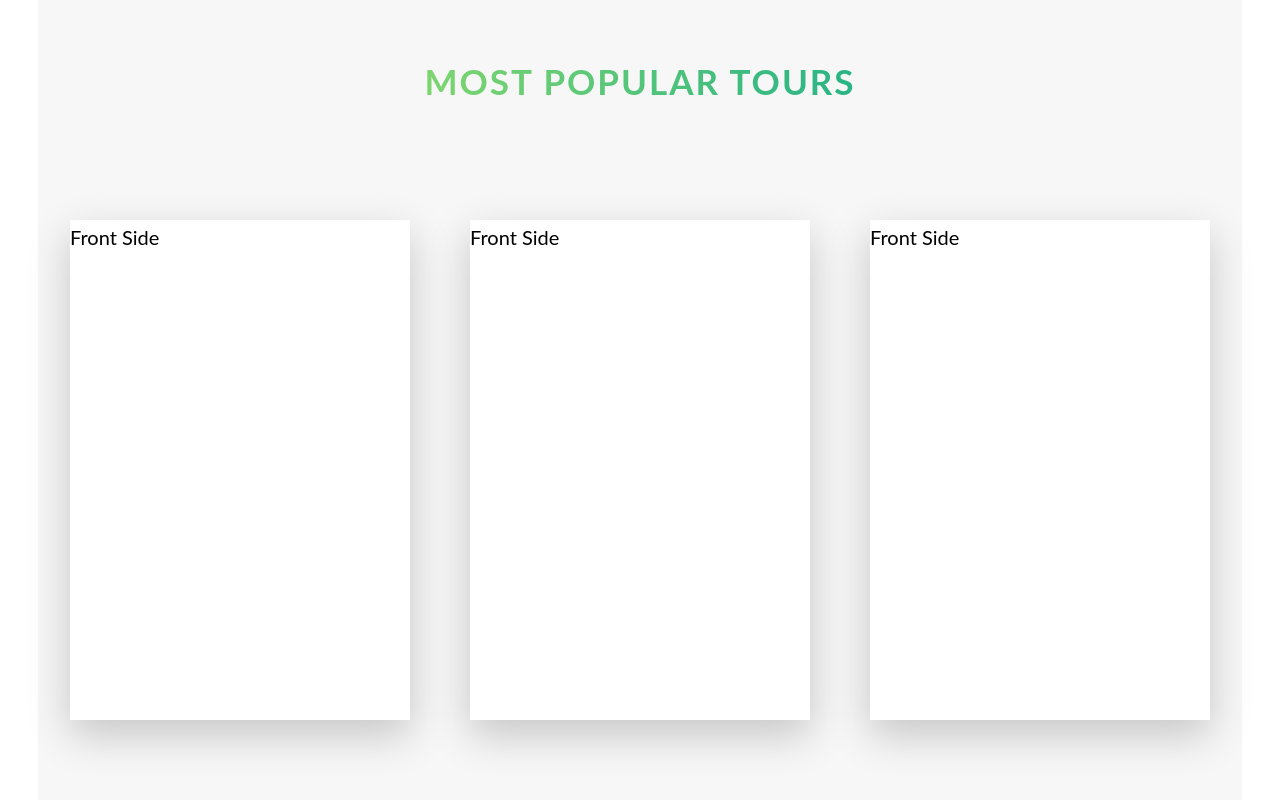
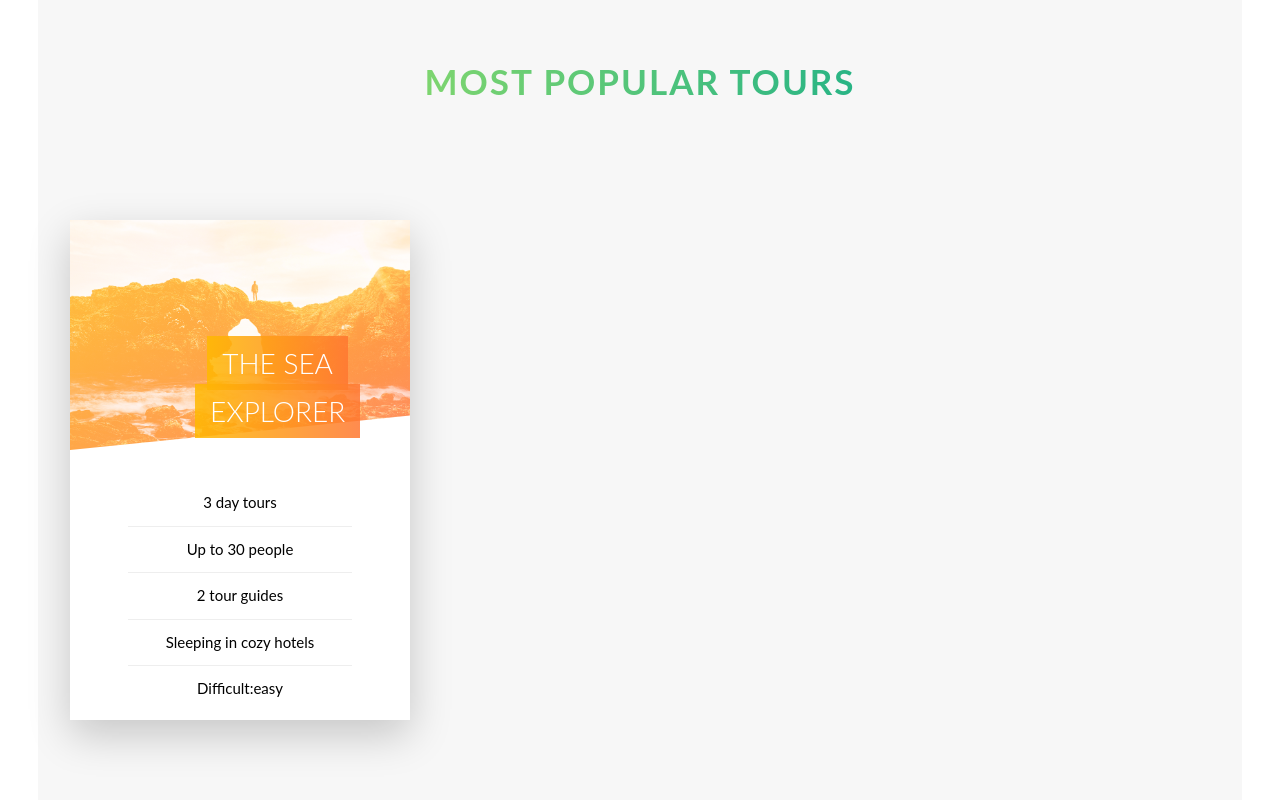
Before and after one commit to Magicsoftuz/magic-life, a website: page index.html in a window 1280 px wide. Shown: the part 2423-3223 px from the top of the page. Drawn offline with Linux system fonts and the light colour scheme.

Commit message:
Building tours section part2

```diff
--- a/index.html
+++ b/index.html
@@ -132,25 +132,31 @@
         <div class="row">
           <div class="col-1-of-3">
             <div class="card">
-              <div class="card__side card__side--front">Front Side</div>
+              <div class="card__side card__side--front">
+                <div class="card__picture card__picture--1">&nbsp;</div>
+                <div class="card__heading">
+                  <span class="card__heading-span card__heading-span--1"
+                    >The Sea Explorer</span
+                  >
+                </div>
+                <div class="card__details">
+                  <ul>
+                    <li>3 day tours</li>
+                    <li>Up to 30 people</li>
+                    <li>2 tour guides</li>
+                    <li>Sleeping in cozy hotels</li>
+                    <li>Difficult:easy</li>
+                  </ul>
+                </div>
+              </div>
               <div class="card__side card__side--back card__side--back--1">
-                Back Side
-              </div>
-            </div>
-          </div>
-          <div class="col-1-of-3">
-            <div class="card">
-              <div class="card__side card__side--front">Front Side</div>
-              <div class="card__side card__side--back card__side--back--2">
-                Back Side
-              </div>
-            </div>
-          </div>
-          <div class="col-1-of-3">
-            <div class="card">
-              <div class="card__side card__side--front">Front Side</div>
-              <div class="card__side card__side--back card__side--back--3">
-                Back Side
+                <div class="card__cta">
+                  <div class="card__price-box">
+                    <p class="card__price-only">Only</p>
+                    <p class="card__price-value">$297</p>
+                  </div>
+                  <a href="#" class="btn btn--white">Book now!</a>
+                </div>
               </div>
             </div>
           </div>
--- a/sass/components/_card.scss
+++ b/sass/components/_card.scss
@@ -15,6 +15,7 @@
     left: 0;
     width: 100%;
     backface-visibility: hidden;
+    overflow: hidden;
 
     box-shadow: 0 1.5rem 4rem rgba($color-black, 0.2);
 
@@ -54,4 +55,88 @@
   &:hover &__side--back {
     transform: rotateY(0);
   }
+
+  &__picture {
+    background-size: cover;
+    height: 23rem;
+    background-blend-mode: screen;
+    clip-path: polygon(0 0, 100% 0, 100% 85%, 0 100%);
+    -webkit-clip-path: polygon(0 0, 100% 0, 100% 85%, 0 100%);
+
+    &--1 {
+      background-image: linear-gradient(
+          to right bottom,
+          $color-secondary-light-1,
+          $color-secondary-light-2
+        ),
+        url("/img/nat-5.jpg");
+    }
+    &--2 {
+      background-image: url("/img/nat-5.jpg");
+    }
+    &--3 {
+      background-image: url("/img/nat-5.jpg");
+    }
+  }
+  &__heading {
+    font-size: 2.8rem;
+    font-weight: 300;
+    text-transform: uppercase;
+    text-align: center;
+    color: $color-white;
+    position: absolute;
+    top: 12rem;
+    right: 1rem;
+    width: 72%;
+  }
+  &__heading-span {
+    padding: 1rem 1.5rem;
+    box-decoration-break: clone;
+    &--1 {
+      background-image: linear-gradient(
+        to right,
+        rgba($color-secondary-light-1, 0.85),
+        rgba($color-secondary-light-2, 0.85)
+      );
+    }
+  }
+  &__details {
+    padding: 3rem;
+    ul {
+      list-style: none;
+      width: 80%;
+      margin: 0 auto;
+      padding: 0 !important;
+      li {
+        text-align: center;
+        font-size: 1.5rem;
+        padding: 1rem;
+
+        &:not(:last-child) {
+          border-bottom: 1px solid #eee;
+        }
+      }
+    }
+  }
+  &__cta {
+    position: absolute;
+    top: 50%;
+    left: 50%;
+    transform: translate(-50%, -50%);
+    width: 90%;
+    text-align: center;
+  }
+  &__price-box {
+    text-align: center;
+    margin-bottom: 8rem;
+    color: $color-white;
+  }
+  &__price-only {
+    font-size: 1.4rem;
+    text-transform: uppercase;
+  }
+  &__price-value {
+    font-size: 6rem;
+    font-weight: 100;
+  }
 }
```
Also changed, not shown: css/style.css.
